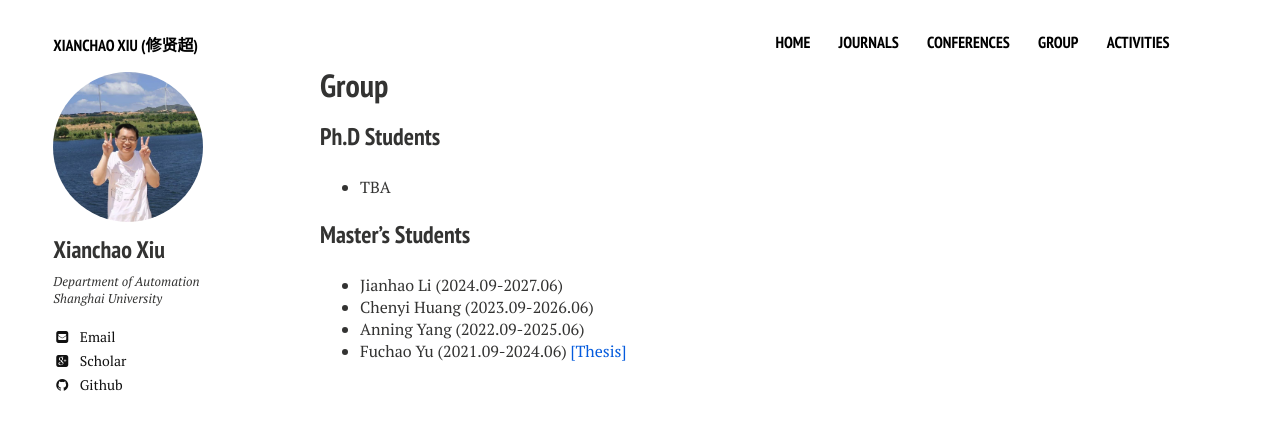
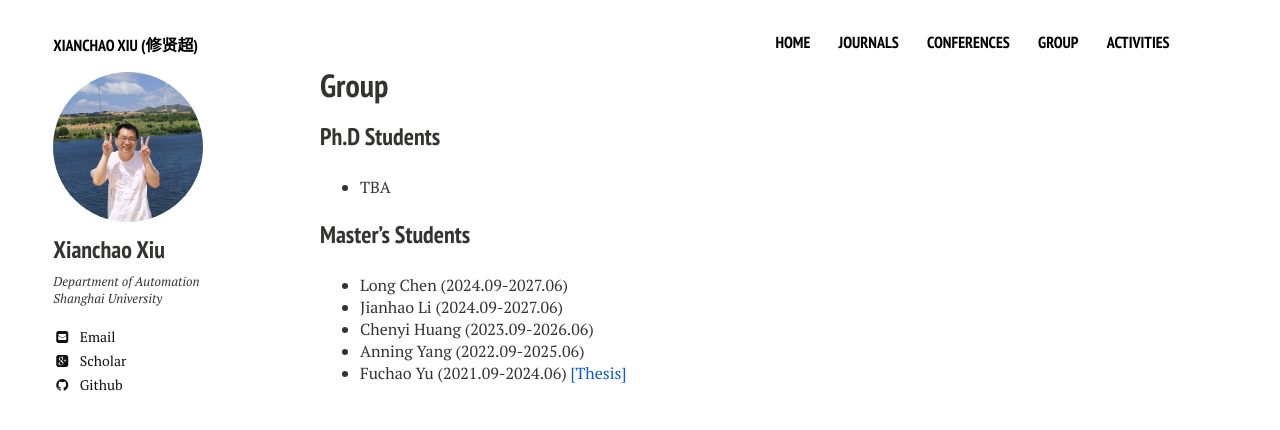
Before and after one commit to xianchaoxiu/xianchaoxiu.github.io, a Jekyll site: the page built from group/index.md, in a window 1280 px wide. Shown: the top 430 px of the page. Built offline with Jekyll 4.4.1, drawn with Linux system fonts in a browser that asks for light colours; nearby versions of some CDN libraries.

Commit message:
Update index.md

```diff
--- a/group/index.md
+++ b/group/index.md
@@ -13,6 +13,7 @@ share: false
 * TBA
 
 ### Master's Students
+* Long Chen (2024.09-2027.06)
 * Jianhao Li (2024.09-2027.06)
 * Chenyi Huang (2023.09-2026.06)
 * Anning Yang (2022.09-2025.06)
```
